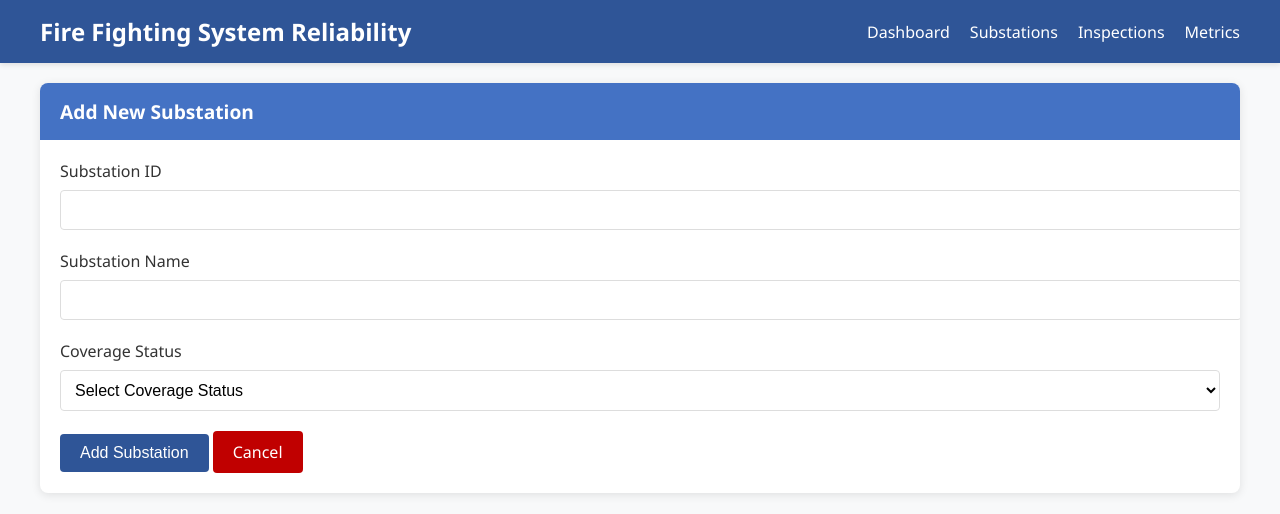
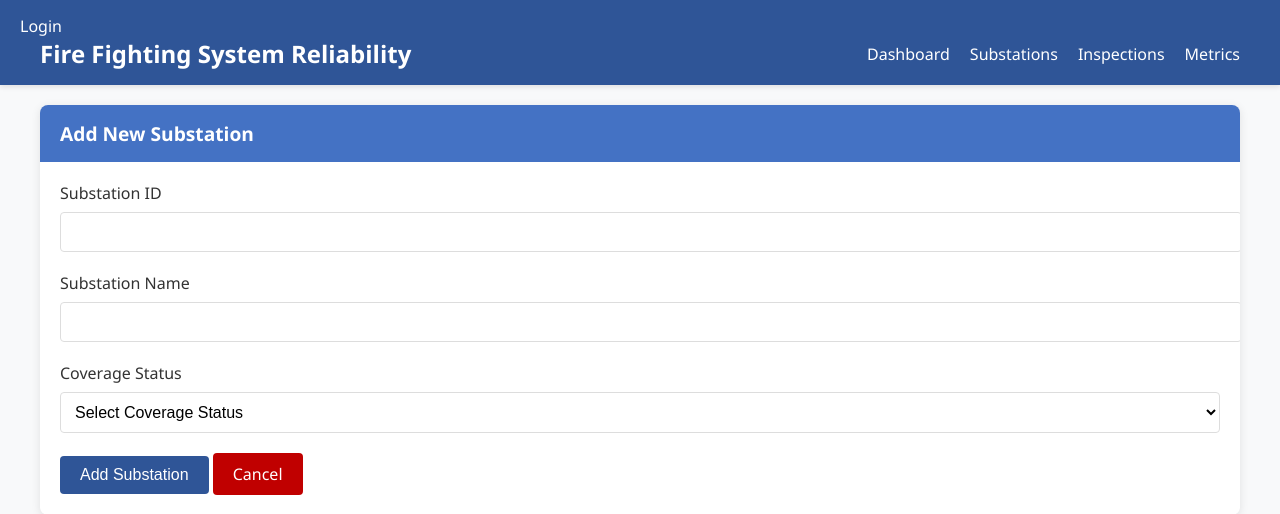
Before and after one commit to hamzan95/fire-fighting-reliability, a Flask app: page /substations/add in a window 1280 px wide. Shown: the top 514 px of the page. Run offline with Flask 3, Linux system fonts and the light colour scheme; parts of the project's set-up code (start-up, migrations or seed data) failed here and were passed over.

Commit message:
base.html

```diff
--- a/src/templates/base.html
+++ b/src/templates/base.html
@@ -10,6 +10,27 @@
 </head>
 <body>
     <nav class="navbar">
+        <!-- Add this to your navigation bar -->
+<ul class="navbar-nav ms-auto">
+    {% if current_user.is_authenticated %}
+        {% if current_user.is_admin() %}
+        <li class="nav-item">
+            <a class="nav-link" href="{{ url_for('auth.users') }}">User Management</a>
+        </li>
+        {% endif %}
+        <li class="nav-item">
+            <span class="nav-link">Welcome, {{ current_user.username }}</span>
+        </li>
+        <li class="nav-item">
+            <a class="nav-link" href="{{ url_for('auth.logout') }}">Logout</a>
+        </li>
+    {% else %}
+        <li class="nav-item">
+            <a class="nav-link" href="{{ url_for('auth.login') }}">Login</a>
+        </li>
+    {% endif %}
+</ul>
+
         <div class="navbar-container">
             <a href="{{ url_for('main.index') }}" class="navbar-brand">Fire Fighting System Reliability</a>
             <ul class="navbar-nav">
```
